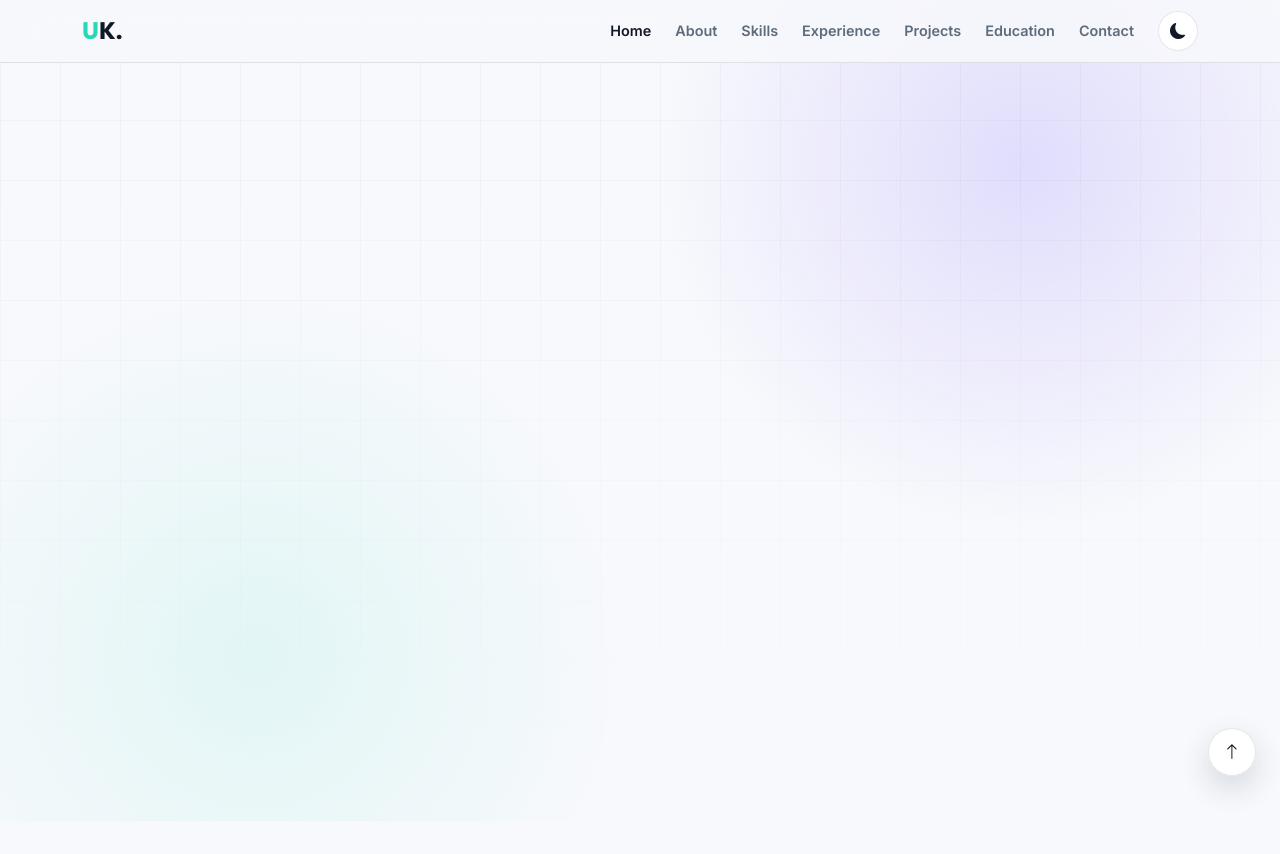
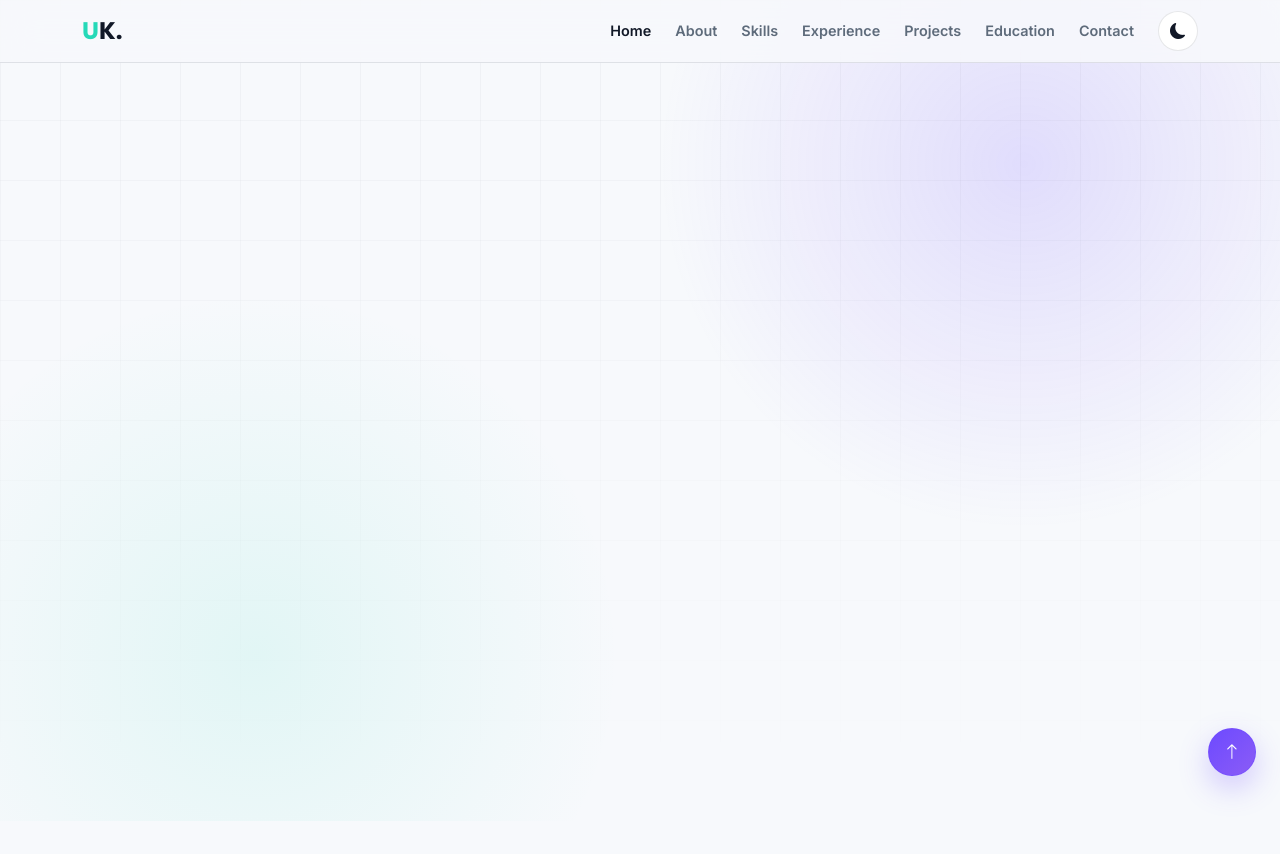
Before and after one commit to uditanshusiingh/uditanshu-portfolio, a website: page index.html in a window 1280 px wide. Both pictures are taken after a click on the button "Toggle theme". Shown: the top 854 px of the page. Drawn offline with nearby package versions, Linux system fonts and the light colour scheme; no server answers.

Commit message:
Improve light mode floating button contrast

```diff
--- a/style.css
+++ b/style.css
@@ -670,8 +670,17 @@ a {
 }
 
 .light .back-top {
-  background: rgba(255, 255, 255, 0.9);
-  box-shadow: 0 12px 30px rgba(31, 41, 55, 0.16);
+  color: #ffffff;
+  background: linear-gradient(135deg, #6d4aff, #8b5cf6);
+  border-color: rgba(109, 74, 255, 0.45);
+  box-shadow: 0 12px 30px rgba(109, 74, 255, 0.28);
+}
+
+.light .back-top:hover {
+  color: #ffffff;
+  background: linear-gradient(135deg, #5b3be8, #7c3aed);
+  border-color: rgba(91, 59, 232, 0.6);
+  box-shadow: 0 16px 36px rgba(109, 74, 255, 0.34);
 }
 
 @media (max-width: 576px) {
```
